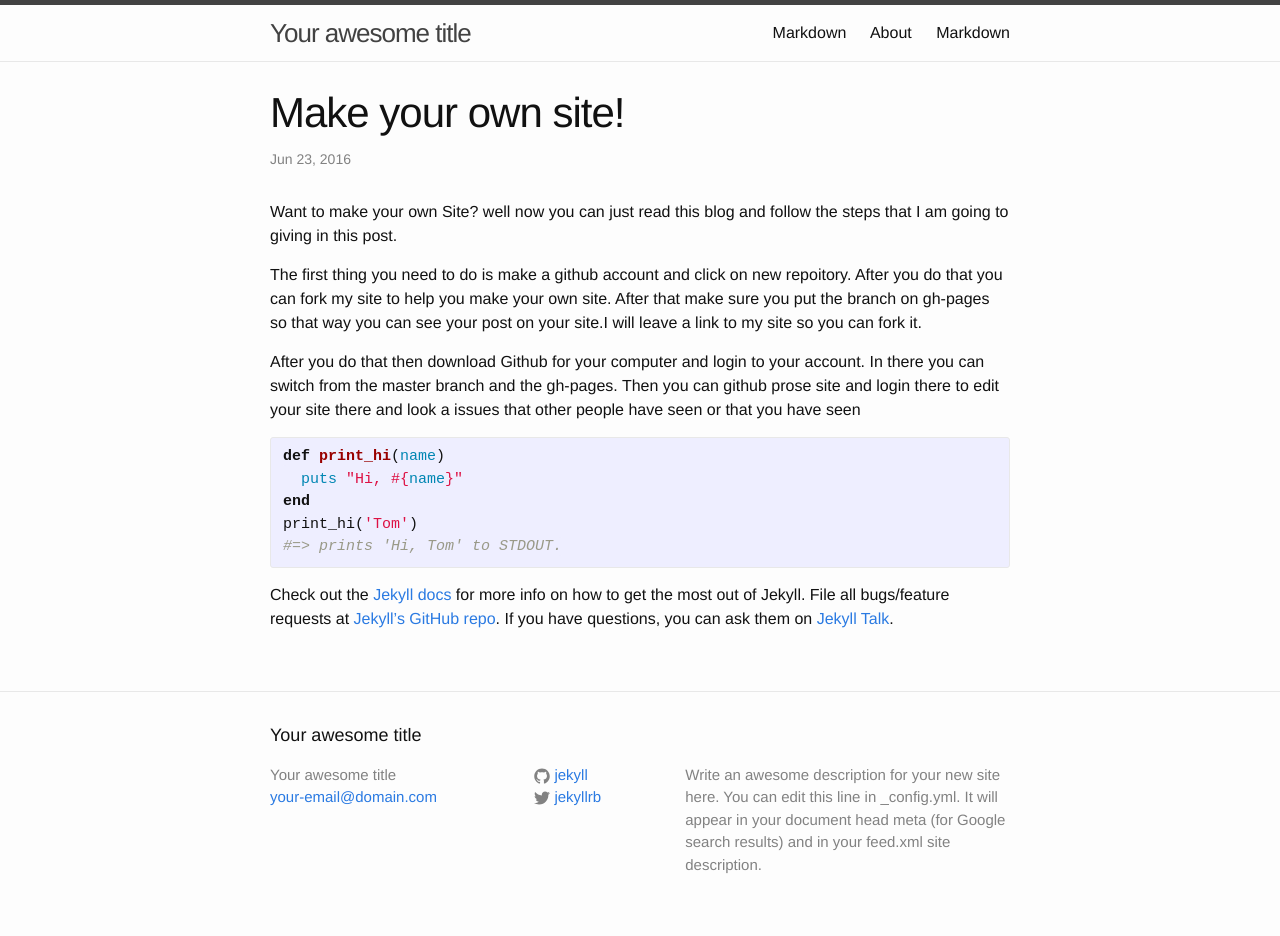
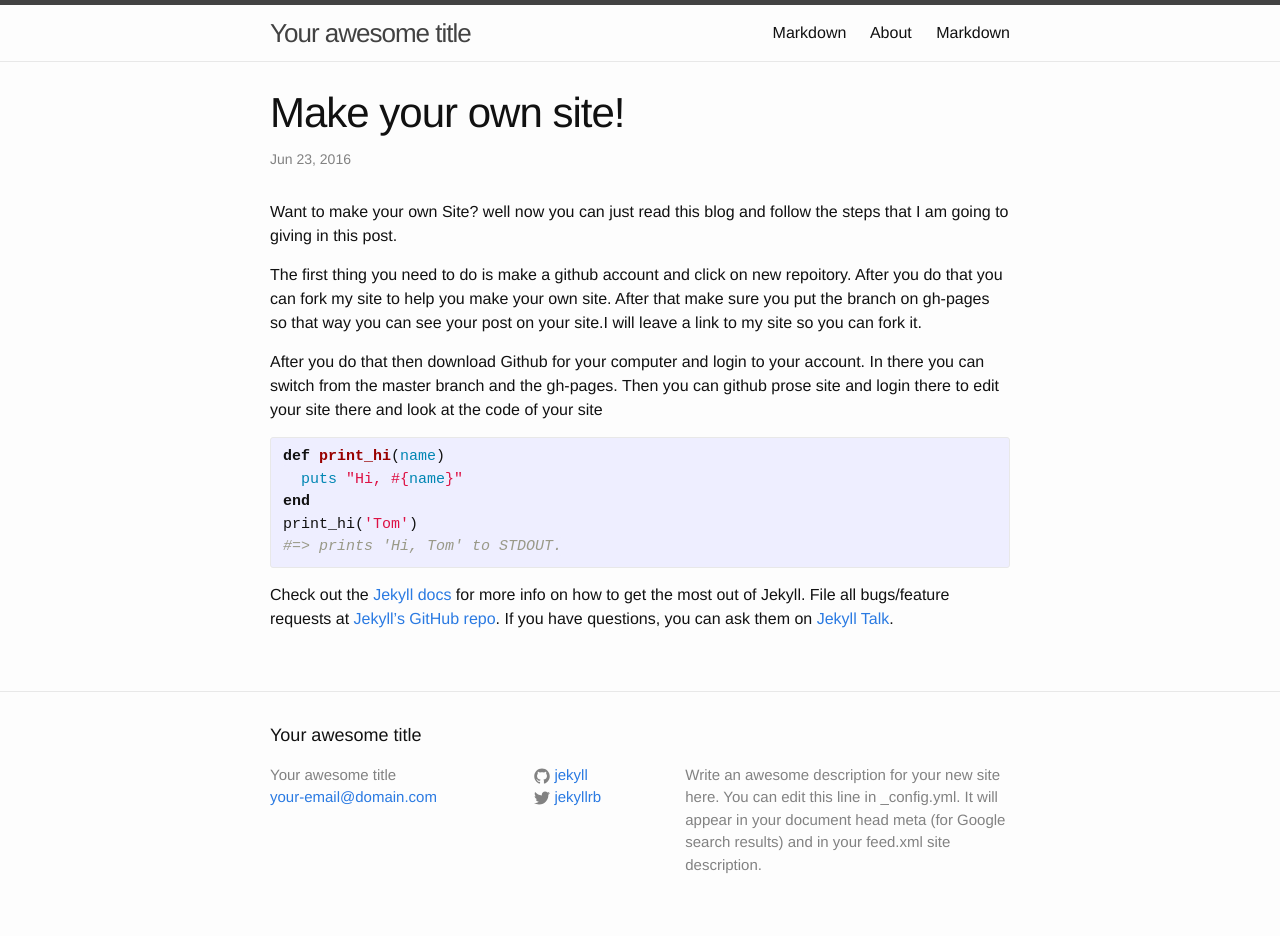
Before and after one commit to icastillo93/site, a Jekyll site: the page built from _posts/2016-06-23-Make-your-own-site.md, in a window 1280 px wide. Built offline with Jekyll 4.4.1, drawn with Linux system fonts in a browser that asks for light colours.

Commit message:
update to blog

```diff
--- a/_posts/2016-06-23-Make-your-own-site.md
+++ b/_posts/2016-06-23-Make-your-own-site.md
@@ -9,7 +9,7 @@ Want to make your own Site? well now you can just read this blog and follow the
 
 The first thing you need to do is make a github account and click on new repoitory. After you do that you can fork my site to help you make your own site. After that make sure you put the branch on gh-pages so that way you can see your post on your site.I will leave a link to my site so you can fork it.
 
-After you do that then download Github for your computer and login to your account. In there you can switch from the master branch and the gh-pages. Then you can github prose site and login there to edit your site there and look a issues that other people have seen or that you have seen
+After you do that then download Github for your computer and login to your account. In there you can switch from the master branch and the gh-pages. Then you can github prose site and login there to edit your site there and look at the code of your site
 
 {% highlight ruby %}
 def print_hi(name)
```
